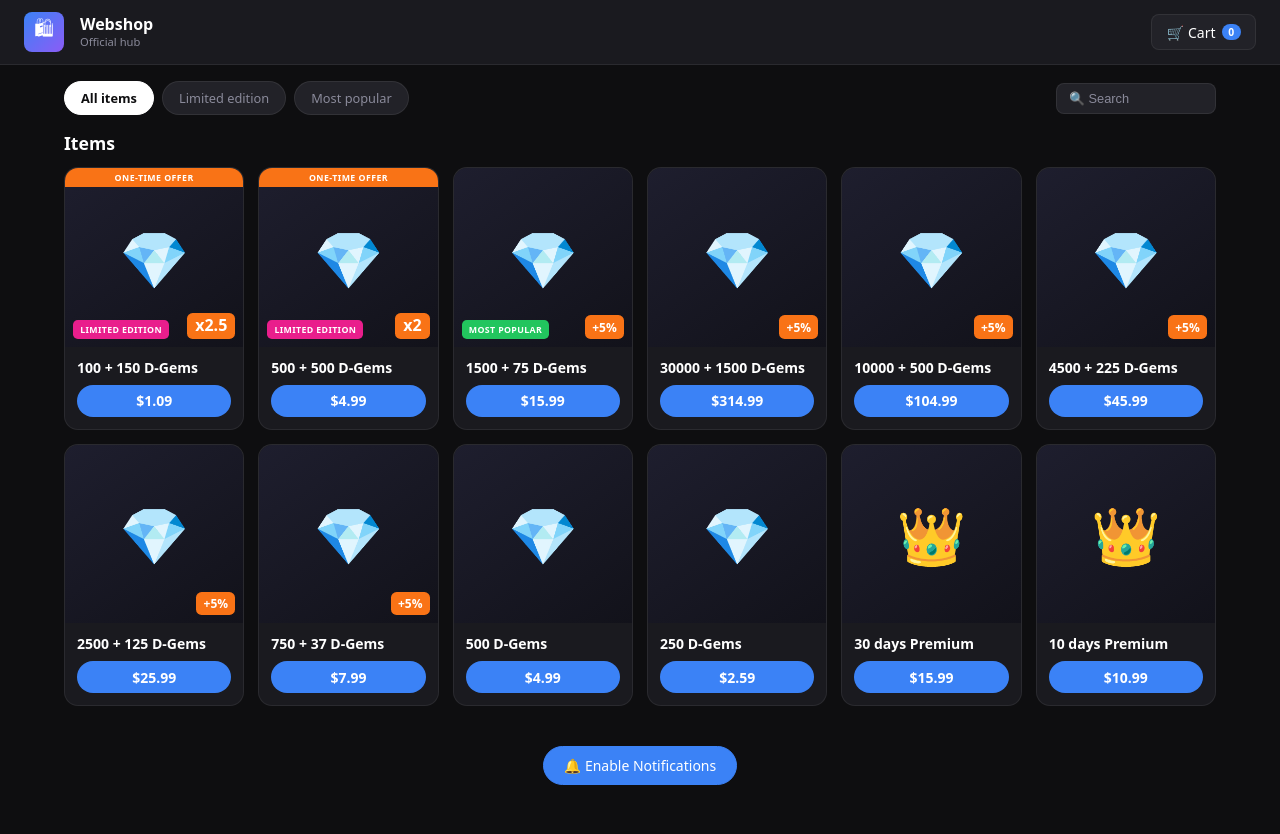
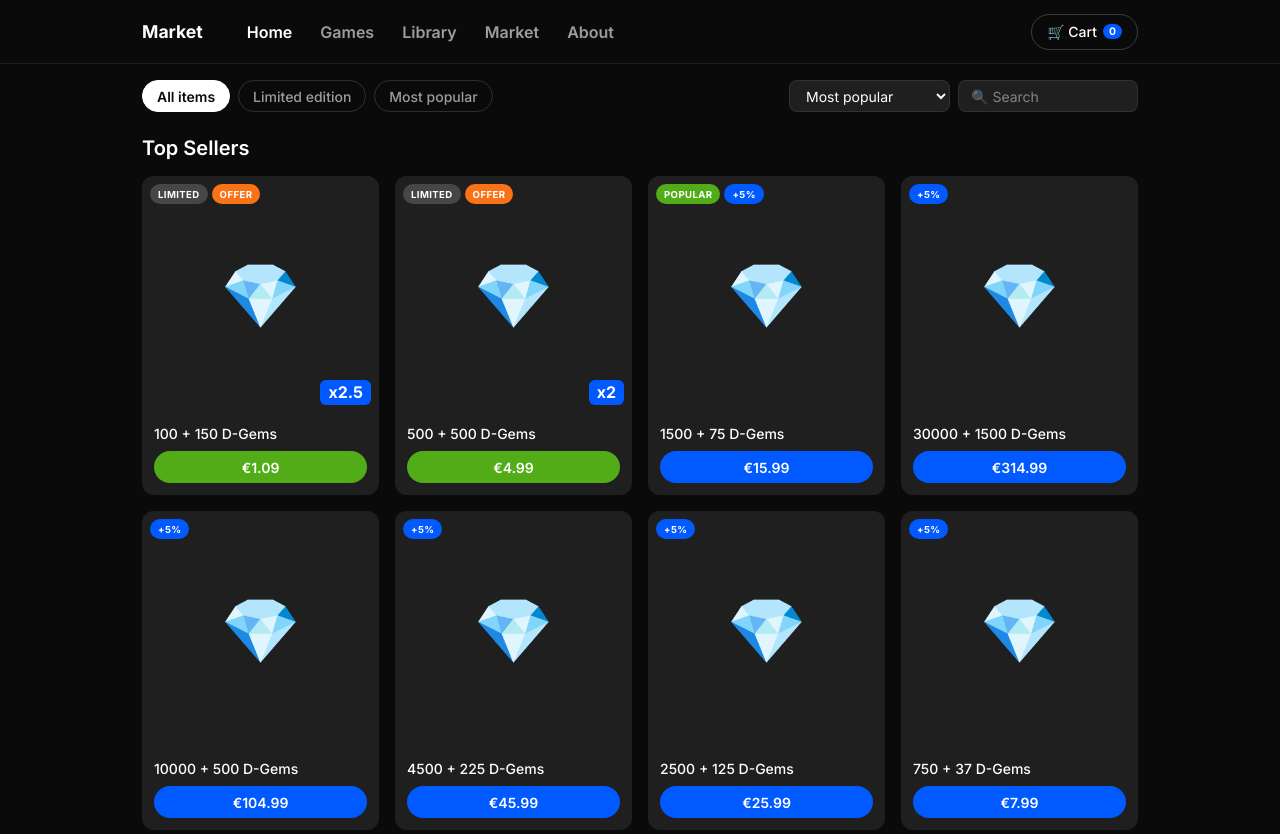
Before and after one commit to silentPandaren/pwa-proto, a website: page public/index.html in a window 1280 px wide. Shown: the top 834 px of the page. Drawn offline with Linux system fonts and the light colour scheme.

Commit message:
Apply Figma design: Inter font, updated colors and card layout
- Colors from Figma: bg #0a0a0a, surface #1f1f1f, primary #005aff, green #51ac17
- Font changed to Inter (400/500/600/700 via Google Fonts)
- Header updated with nav links (Home, Games, Library, Market, About) and pill buttons
- Card structure reworked to Cover + Body with color tag pills and multiplier badge
- Filter buttons changed to pill style matching Figma Tag/Colorful component

Co-Authored-By: Claude Sonnet 4.6 <noreply@anthropic.com>

```diff
--- a/public/css/styles.css
+++ b/public/css/styles.css
@@ -1,78 +1,143 @@
+@import url('https://fonts.googleapis.com/css2?family=Inter:wght@400;500;600;700&display=swap');
+
 :root {
-  --bg: #0e0e10;
-  --surface: #1a1a1f;
-  --surface2: #222228;
-  --border: rgba(255,255,255,0.07);
+  --bg: #0a0a0a;
+  --surface: #1f1f1f;
+  --surface2: #141414;
+  --border: rgba(255,255,255,0.08);
   --text: #ffffff;
-  --text-muted: #8a8a9a;
-  --primary: #3b82f6;
-  --primary-dark: #2563eb;
-  --badge-limited: #e91e8c;
-  --badge-popular: #22c55e;
-  --badge-bonus: #f97316;
-  --badge-offer: #f97316;
+  --text-muted: rgba(255,255,255,0.45);
+  --primary: #005aff;
+  --primary-dark: #0047cc;
+  --green: #51ac17;
+  --green-dark: #42910f;
 }
 
 * { box-sizing: border-box; margin: 0; padding: 0; }
 
 body {
-  font-family: system-ui, -apple-system, sans-serif;
+  font-family: 'Inter', system-ui, -apple-system, sans-serif;
   background: var(--bg);
   color: var(--text);
   min-height: 100vh;
+  -webkit-font-smoothing: antialiased;
 }
 
 /* ── HEADER ──────────────────────────────────────────────────────────── */
 header {
-  background: var(--surface);
+  background: var(--bg);
   border-bottom: 1px solid var(--border);
-  padding: 0.75rem 1.5rem;
+  padding: 0 142px;
+  height: 64px;
   display: flex;
   align-items: center;
-  gap: 1rem;
+  gap: 32px;
   position: sticky;
   top: 0;
   z-index: 100;
 }
 
 .header-logo {
-  width: 40px;
-  height: 40px;
-  border-radius: 8px;
-  background: linear-gradient(135deg, #3b82f6, #8b5cf6);
-  display: flex;
-  align-items: center;
-  justify-content: center;
-  font-size: 1.25rem;
+  font-size: 1.1rem;
+  font-weight: 700;
+  color: var(--text);
+  text-decoration: none;
+  white-space: nowrap;
   flex-shrink: 0;
 }
 
-.header-title { display: flex; flex-direction: column; gap: 0; }
-.header-title strong { font-size: 1rem; font-weight: 700; line-height: 1.2; }
-.header-title span { font-size: 0.7rem; color: var(--text-muted); }
+nav.header-nav {
+  display: flex;
+  align-items: center;
+  gap: 4px;
+  flex: 1;
+}
 
+.nav-link {
+  color: rgba(255,255,255,0.6);
+  text-decoration: none;
+  font-size: 1rem;
+  font-weight: 600;
+  padding: 0.35rem 0.75rem;
+  border-radius: 6px;
+  transition: color 0.15s, background 0.15s;
+  white-space: nowrap;
+}
+.nav-link:hover { color: #ffffff; background: rgba(255,255,255,0.06); }
+.nav-link.active { color: #ffffff; }
+
+.header-actions {
+  display: flex;
+  align-items: center;
+  gap: 8px;
+  flex-shrink: 0;
+}
+
+/* ── BUTTONS ─────────────────────────────────────────────────────────── */
+.btn {
+  display: inline-flex;
+  align-items: center;
+  gap: 6px;
+  font-family: inherit;
+  font-size: 0.875rem;
+  font-weight: 500;
+  padding: 0 15px;
+  height: 36px;
+  border-radius: 9999px;
+  border: none;
+  cursor: pointer;
+  transition: background 0.15s, opacity 0.15s;
+  white-space: nowrap;
+  text-decoration: none;
+}
+
+.btn-primary {
+  background: var(--primary);
+  color: #ffffff;
+}
+.btn-primary:hover { background: var(--primary-dark); }
+
+.btn-outline {
+  background: transparent;
+  color: var(--text);
+  border: 1px solid rgba(255,255,255,0.2);
+}
+.btn-outline:hover { background: rgba(255,255,255,0.06); }
+
+/* legacy .btn-primary used in cart/orders */
+a.btn-primary, button.btn-primary {
+  display: inline-flex;
+  align-items: center;
+  margin-top: 1rem;
+  padding: 0 24px;
+  height: 44px;
+}
+
+/* ── CART LINK (header) ──────────────────────────────────────────────── */
 #cart-link {
-  margin-left: auto;
+  display: inline-flex;
+  align-items: center;
+  gap: 6px;
+  font-family: inherit;
+  font-size: 0.875rem;
+  font-weight: 500;
+  padding: 0 15px;
+  height: 36px;
+  border-radius: 9999px;
+  border: 1px solid rgba(255,255,255,0.2);
+  background: transparent;
   color: var(--text);
   text-decoration: none;
-  display: flex;
-  align-items: center;
-  gap: 0.4rem;
-  font-size: 0.875rem;
-  font-weight: 500;
-  padding: 0.45rem 0.9rem;
-  border-radius: 0.5rem;
-  background: var(--surface2);
-  border: 1px solid var(--border);
   transition: background 0.15s;
+  white-space: nowrap;
 }
-#cart-link:hover { background: #2e2e38; }
+#cart-link:hover { background: rgba(255,255,255,0.06); }
 
 #cart-badge {
   background: var(--primary);
   color: white;
   border-radius: 9999px;
-  padding: 0.05rem 0.4rem;
+  padding: 1px 6px;
   font-size: 0.65rem;
   font-weight: 700;
   min-width: 1.1rem;
@@ -83,218 +148,227 @@ header {
   background: var(--primary);
   color: white;
   border: none;
-  padding: 0.45rem 0.9rem;
-  border-radius: 0.5rem;
+  padding: 0 15px;
+  height: 36px;
+  border-radius: 9999px;
   cursor: pointer;
-  font-weight: 600;
-  font-size: 0.8rem;
+  font-weight: 500;
+  font-size: 0.875rem;
+  font-family: inherit;
   transition: background 0.15s;
 }
 #install-btn:hover { background: var(--primary-dark); }
 
-/* ── FILTER BAR ───────────────────────────────────────────────────────── */
-#filter-bar {
+/* ── FILTER BAR ──────────────────────────────────────────────────────── */
+.filter-section {
+  padding: 16px 142px;
   display: flex;
   align-items: center;
-  gap: 0.5rem;
-  padding: 1rem 1.5rem;
-  max-width: 1200px;
-  margin: 0 auto;
+  gap: 8px;
   flex-wrap: wrap;
 }
 
-.filter-btn {
-  background: var(--surface2);
-  color: var(--text-muted);
-  border: 1px solid var(--border);
-  padding: 0.45rem 1rem;
+.filter-tags {
+  display: flex;
+  align-items: center;
+  gap: 8px;
+  flex-wrap: wrap;
+  flex: 1;
+}
+
+.tag-btn {
+  font-family: inherit;
+  font-size: 0.875rem;
+  font-weight: 500;
+  padding: 0 14px;
+  height: 32px;
   border-radius: 9999px;
+  border: 1px solid rgba(255,255,255,0.15);
+  background: transparent;
+  color: rgba(255,255,255,0.6);
   cursor: pointer;
-  font-size: 0.8rem;
-  font-weight: 500;
   transition: all 0.15s;
   white-space: nowrap;
 }
-.filter-btn:hover { color: var(--text); border-color: rgba(255,255,255,0.2); }
-.filter-btn.active {
+.tag-btn:hover { color: var(--text); border-color: rgba(255,255,255,0.3); }
+.tag-btn.active {
   background: var(--text);
   color: var(--bg);
   border-color: var(--text);
   font-weight: 600;
 }
 
-#filter-right {
-  margin-left: auto;
+.filter-right {
   display: flex;
   align-items: center;
-  gap: 0.5rem;
+  gap: 8px;
 }
 
 #sort-select {
-  background: var(--surface2);
+  background: var(--surface);
   color: var(--text);
   border: 1px solid var(--border);
-  padding: 0.45rem 0.75rem;
-  border-radius: 0.5rem;
-  font-size: 0.8rem;
+  padding: 0 12px;
+  height: 32px;
+  border-radius: 8px;
+  font-size: 0.875rem;
+  font-family: inherit;
   cursor: pointer;
   outline: none;
 }
 
 #search-input {
-  background: var(--surface2);
+  background: var(--surface);
   color: var(--text);
   border: 1px solid var(--border);
-  padding: 0.45rem 0.75rem;
-  border-radius: 0.5rem;
-  font-size: 0.8rem;
+  padding: 0 12px;
+  height: 32px;
+  border-radius: 8px;
+  font-size: 0.875rem;
+  font-family: inherit;
   outline: none;
-  width: 160px;
+  width: 180px;
   transition: border-color 0.15s;
 }
 #search-input::placeholder { color: var(--text-muted); }
 #search-input:focus { border-color: var(--primary); }
 
-/* ── SECTION TITLE ────────────────────────────────────────────────────── */
-#section-title {
-  padding: 0 1.5rem 0.75rem;
-  max-width: 1200px;
-  margin: 0 auto;
-  font-size: 1.1rem;
-  font-weight: 700;
+/* ── SECTION HEADING ─────────────────────────────────────────────────── */
+.section-heading {
+  padding: 8px 142px 16px;
+  font-size: 1.25rem;
+  font-weight: 600;
   color: var(--text);
 }
 
-/* ── PRODUCT GRID ─────────────────────────────────────────────────────── */
+/* ── PRODUCT GRID ────────────────────────────────────────────────────── */
 #product-grid {
   display: grid;
-  grid-template-columns: repeat(auto-fill, minmax(180px, 1fr));
-  gap: 0.875rem;
-  padding: 0 1.5rem 1.5rem;
-  max-width: 1200px;
-  margin: 0 auto;
+  grid-template-columns: repeat(auto-fill, minmax(200px, 1fr));
+  gap: 16px;
+  padding: 0 142px 48px;
 }
 
+/* ── PRODUCT CARD ────────────────────────────────────────────────────── */
 .product-card {
   background: var(--surface);
-  border: 1px solid var(--border);
-  border-radius: 0.875rem;
+  border-radius: 12px;
   overflow: hidden;
   cursor: pointer;
   transition: transform 0.15s, box-shadow 0.15s;
+  display: flex;
+  flex-direction: column;
 }
 .product-card:hover {
-  transform: translateY(-2px);
-  box-shadow: 0 8px 24px rgba(0,0,0,0.4);
+  transform: translateY(-3px);
+  box-shadow: 0 12px 32px rgba(0,0,0,0.5);
 }
 
-/* Image area */
-.card-image {
+.card-cover {
   position: relative;
   width: 100%;
   aspect-ratio: 1;
-  background: linear-gradient(145deg, #1e1e2e, #12121a);
+  background: #1f1f1f;
   display: flex;
   align-items: center;
   justify-content: center;
-  font-size: 3.5rem;
+  font-size: 4rem;
+  overflow: hidden;
 }
 
-/* ONE-TIME OFFER banner across top of image */
-.badge-offer-banner {
+/* Color tag pills — top left */
+.card-tags {
   position: absolute;
-  top: 0; left: 0; right: 0;
-  background: var(--badge-offer);
-  color: white;
-  font-size: 0.55rem;
-  font-weight: 800;
-  text-align: center;
-  padding: 0.2rem;
-  letter-spacing: 0.05em;
-  text-transform: uppercase;
+  top: 8px;
+  left: 8px;
+  display: flex;
+  flex-wrap: wrap;
+  gap: 4px;
 }
 
-/* Multiplier badge bottom-right */
-.badge-multiplier {
-  position: absolute;
-  bottom: 0.5rem;
-  right: 0.5rem;
-  background: var(--badge-offer);
-  color: white;
-  font-size: 1rem;
-  font-weight: 800;
-  padding: 0.2rem 0.5rem;
-  border-radius: 0.35rem;
-  line-height: 1.2;
-}
-
-/* +N% badge bottom-right */
-.badge-bonus {
-  position: absolute;
-  bottom: 0.5rem;
-  right: 0.5rem;
-  background: var(--badge-bonus);
-  color: white;
-  font-size: 0.75rem;
+.tag {
+  display: inline-flex;
+  align-items: center;
+  padding: 0 8px;
+  height: 20px;
+  border-radius: 10px;
+  font-size: 0.6rem;
   font-weight: 700;
-  padding: 0.2rem 0.45rem;
-  border-radius: 0.35rem;
-}
-
-/* LIMITED EDITION / MOST POPULAR pill bottom-left */
-.badge-label {
-  position: absolute;
-  bottom: 0.5rem;
-  left: 0.5rem;
-  font-size: 0.55rem;
-  font-weight: 700;
-  padding: 0.2rem 0.45rem;
-  border-radius: 0.3rem;
   text-transform: uppercase;
   letter-spacing: 0.04em;
+  white-space: nowrap;
 }
-.badge-limited { background: var(--badge-limited); color: white; }
-.badge-popular { background: var(--badge-popular); color: white; }
+.tag-white { background: rgba(255,255,255,0.18); color: #ffffff; backdrop-filter: blur(4px); }
+.tag-green { background: var(--green); color: #ffffff; }
+.tag-blue  { background: var(--primary); color: #ffffff; }
+.tag-orange { background: #f97316; color: #ffffff; }
+
+/* Multiplier — bottom right */
+.card-multiplier {
+  position: absolute;
+  bottom: 8px;
+  right: 8px;
+  background: var(--primary);
+  color: #ffffff;
+  font-size: 1rem;
+  font-weight: 700;
+  padding: 2px 8px;
+  border-radius: 6px;
+  line-height: 1.3;
+}
 
 /* Card body */
 .card-body {
-  padding: 0.75rem;
+  padding: 12px;
+  display: flex;
+  flex-direction: column;
+  gap: 8px;
+  flex: 1;
 }
 
 .card-name {
   font-size: 0.875rem;
-  font-weight: 600;
+  font-weight: 500;
   color: var(--text);
-  margin-bottom: 0.5rem;
   line-height: 1.3;
 }
 
-.card-price-btn {
-  display: inline-block;
+.card-price-row {
+  display: flex;
+  align-items: center;
+  gap: 8px;
+}
+
+.card-buy-btn {
+  display: inline-flex;
+  align-items: center;
+  justify-content: center;
+  font-family: inherit;
+  font-size: 0.875rem;
+  font-weight: 600;
+  padding: 0 15px;
+  height: 32px;
+  border-radius: 9999px;
+  border: none;
+  cursor: pointer;
+  transition: opacity 0.15s, transform 0.1s;
   background: var(--primary);
-  color: white;
-  border: none;
-  padding: 0.4rem 1rem;
-  border-radius: 9999px;
-  font-size: 0.875rem;
-  font-weight: 700;
-  cursor: pointer;
-  transition: background 0.15s;
-  font-family: inherit;
-  width: 100%;
-  text-align: center;
+  color: #ffffff;
+  flex: 1;
 }
-.card-price-btn:hover { background: var(--primary-dark); }
-.card-price-btn:active { transform: scale(0.97); }
+.card-buy-btn.green { background: var(--green); }
+.card-buy-btn:hover { opacity: 0.88; }
+.card-buy-btn:active { transform: scale(0.97); }
 
 /* ── PUSH CONTROLS ───────────────────────────────────────────────────── */
 #push-controls {
   text-align: center;
-  padding: 1rem 1.5rem 2rem;
+  padding: 1rem 1.5rem 2.5rem;
 }
 
 #push-controls button {
-  padding: 0.55rem 1.25rem;
+  padding: 0 20px;
+  height: 40px;
   border-radius: 9999px;
   border: 1px solid var(--primary);
   cursor: pointer;
@@ -303,13 +377,12 @@ header {
   font-family: inherit;
   transition: all 0.15s;
 }
-
 #subscribe-btn { background: var(--primary); color: white; }
 #subscribe-btn:hover { background: var(--primary-dark); }
 #unsubscribe-btn { background: transparent; color: var(--primary); }
-#unsubscribe-btn:hover { background: rgba(59,130,246,0.1); }
+#unsubscribe-btn:hover { background: rgba(0,90,255,0.1); }
 
-/* ── CART PAGE ────────────────────────────────────────────────────────── */
+/* ── CART PAGE ───────────────────────────────────────────────────────── */
 .cart-container, .orders-container, .page-container {
   max-width: 700px;
   margin: 2rem auto;
@@ -319,12 +392,13 @@ header {
 .cart-container h2, .orders-container h2 {
   margin-bottom: 1rem;
   font-size: 1.25rem;
+  font-weight: 600;
 }
 
 .cart-item {
   background: var(--surface);
   border: 1px solid var(--border);
-  border-radius: 0.75rem;
+  border-radius: 12px;
   padding: 1rem 1.25rem;
   display: flex;
   justify-content: space-between;
@@ -339,7 +413,7 @@ header {
 .cart-total {
   background: var(--surface);
   border: 1px solid var(--border);
-  border-radius: 0.75rem;
+  border-radius: 12px;
   padding: 1rem 1.25rem;
   display: flex;
   justify-content: space-between;
@@ -348,23 +422,6 @@ header {
   margin-top: 1rem;
 }
 
-.btn-primary {
-  display: inline-block;
-  margin-top: 1rem;
-  background: var(--primary);
-  color: white;
-  border: none;
-  padding: 0.75rem 1.5rem;
-  border-radius: 9999px;
-  cursor: pointer;
-  font-size: 0.95rem;
-  font-weight: 600;
-  text-decoration: none;
-  font-family: inherit;
-  transition: background 0.15s;
-}
-.btn-primary:hover { background: var(--primary-dark); }
-
 .empty-state {
   text-align: center;
   padding: 3rem 1rem;
@@ -372,11 +429,11 @@ header {
 }
 .empty-state .icon { font-size: 3rem; margin-bottom: 0.75rem; }
 
-/* ── ORDER STATUS ─────────────────────────────────────────────────────── */
+/* ── ORDER STATUS ────────────────────────────────────────────────────── */
 .order-card {
   background: var(--surface);
   border: 1px solid var(--border);
-  border-radius: 0.875rem;
+  border-radius: 12px;
   padding: 1.25rem;
   margin-bottom: 1rem;
 }
@@ -398,9 +455,9 @@ header {
   font-size: 0.75rem;
   font-weight: 600;
 }
-.status-shipped { background: rgba(34,197,94,0.15); color: #4ade80; }
+.status-shipped    { background: rgba(81,172,23,0.15);  color: #51ac17; }
 .status-processing { background: rgba(249,115,22,0.15); color: #fb923c; }
-.status-delivered { background: rgba(59,130,246,0.15); color: #60a5fa; }
+.status-delivered  { background: rgba(0,90,255,0.15);   color: #005aff; }
 
 /* ── TOAST ───────────────────────────────────────────────────────────── */
 button { font-family: inherit; }
@@ -410,7 +467,7 @@ button { font-family: inherit; }
   bottom: 1.5rem;
   left: 50%;
   transform: translateX(-50%) translateY(100px);
-  background: var(--surface2);
+  background: var(--surface);
   border: 1px solid var(--border);
   color: var(--text);
   padding: 0.75rem 1.25rem;
@@ -422,3 +479,20 @@ button { font-family: inherit; }
   box-shadow: 0 4px 20px rgba(0,0,0,0.5);
 }
 #toast.show { transform: translateX(-50%) translateY(0); }
+
+/* ── RESPONSIVE ──────────────────────────────────────────────────────── */
+@media (max-width: 1100px) {
+  header,
+  .filter-section,
+  .section-heading,
+  #product-grid { padding-left: 24px; padding-right: 24px; }
+}
+
+@media (max-width: 768px) {
+  header { padding: 0 16px; gap: 12px; }
+  nav.header-nav { display: none; }
+  .filter-section,
+  .section-heading,
+  #product-grid { padding-left: 16px; padding-right: 16px; }
+  #product-grid { grid-template-columns: repeat(auto-fill, minmax(150px, 1fr)); }
+}
--- a/public/index.html
+++ b/public/index.html
@@ -3,37 +3,52 @@
 <head>
   <meta charset="UTF-8">
   <meta name="viewport" content="width=device-width, initial-scale=1.0">
-  <meta name="theme-color" content="#0e0e10">
+  <meta name="theme-color" content="#0a0a0a">
   <link rel="manifest" href="/manifest.json">
   <meta name="apple-mobile-web-app-capable" content="yes">
   <meta name="apple-mobile-web-app-status-bar-style" content="black-translucent">
-  <meta name="apple-mobile-web-app-title" content="Webshop">
+  <meta name="apple-mobile-web-app-title" content="Market">
   <link rel="apple-touch-icon" href="/icons/icon-192.png">
-  <title>PWA Webshop</title>
+  <title>Market</title>
+  <link rel="preconnect" href="https://fonts.googleapis.com">
+  <link rel="preconnect" href="https://fonts.gstatic.com" crossorigin>
+  <link href="https://fonts.googleapis.com/css2?family=Inter:wght@400;500;600;700&display=swap" rel="stylesheet">
   <link rel="stylesheet" href="/css/styles.css">
 </head>
 <body>
 
 <header>
-  <div class="header-logo">🛍</div>
-  <div class="header-title">
-    <strong>Webshop</strong>
-    <span>Official hub</span>
+  <a href="/" class="header-logo">Market</a>
+  <nav class="header-nav">
+    <a href="/" class="nav-link active">Home</a>
+    <a href="#" class="nav-link">Games</a>
+    <a href="#" class="nav-link">Library</a>
+    <a href="#" class="nav-link">Market</a>
+    <a href="#" class="nav-link">About</a>
+  </nav>
+  <div class="header-actions">
+    <a href="/cart.html" id="cart-link">🛒 Cart <span id="cart-badge">0</span></a>
+    <button id="install-btn" hidden>⬇ Install Launcher</button>
   </div>
-  <a href="/cart.html" id="cart-link">🛒 Cart <span id="cart-badge">0</span></a>
-  <button id="install-btn" hidden>⬇ Install</button>
 </header>
 
-<div id="filter-bar">
-  <button class="filter-btn active" data-filter="all">All items</button>
-  <button class="filter-btn" data-filter="limited">Limited edition</button>
-  <button class="filter-btn" data-filter="popular">Most popular</button>
-  <div id="filter-right">
+<div class="filter-section">
+  <div class="filter-tags">
+    <button class="tag-btn active" data-filter="all">All items</button>
+    <button class="tag-btn" data-filter="limited">Limited edition</button>
+    <button class="tag-btn" data-filter="popular">Most popular</button>
+  </div>
+  <div class="filter-right">
+    <select id="sort-select">
+      <option>Most popular</option>
+      <option>Price: low to high</option>
+      <option>Price: high to low</option>
+    </select>
     <input id="search-input" type="search" placeholder="🔍 Search">
   </div>
 </div>
 
-<div id="section-title">Items</div>
+<div class="section-heading">Top Sellers</div>
 
 <main id="product-grid"></main>
 
--- a/public/js/products.js
+++ b/public/js/products.js
@@ -69,29 +69,29 @@ function renderCatalog() {
   }
 
   grid.innerHTML = products.map((p) => {
-    const labelBadge = p.badge === 'limited'
-      ? '<span class="badge-label badge-limited">Limited Edition</span>'
-      : p.badge === 'popular'
-        ? '<span class="badge-label badge-popular">Most Popular</span>'
-        : '';
+    const tags = [];
+    if (p.badge === 'limited') tags.push('<span class="tag tag-white">Limited</span>');
+    if (p.badge === 'popular') tags.push('<span class="tag tag-green">Popular</span>');
+    if (p.offer)  tags.push('<span class="tag tag-orange">Offer</span>');
+    if (p.bonus)  tags.push(`<span class="tag tag-blue">${p.bonus}</span>`);
+    const tagsHtml = tags.length ? `<div class="card-tags">${tags.join('')}</div>` : '';
 
-    const rightBadge = p.offer && p.multiplier
-      ? `<div class="badge-offer-banner">One-Time Offer</div>
-         <span class="badge-multiplier">${p.multiplier}</span>`
-      : p.bonus
-        ? `<span class="badge-bonus">${p.bonus}</span>`
-        : '';
+    const multiplierHtml = p.multiplier
+      ? `<div class="card-multiplier">${p.multiplier}</div>`
+      : '';
 
     return `
       <article class="product-card" onclick="addToCart('${p.id}','${p.name}',${p.price})">
-        <div class="card-image">
-          ${rightBadge}
-          ${labelBadge}
+        <div class="card-cover">
           <span>${p.emoji}</span>
+          ${tagsHtml}
+          ${multiplierHtml}
         </div>
         <div class="card-body">
           <div class="card-name">${p.name}</div>
-          <button class="card-price-btn">$${p.price.toFixed(2)}</button>
+          <div class="card-price-row">
+            <button class="card-buy-btn${p.offer ? ' green' : ''}">€${p.price.toFixed(2)}</button>
+          </div>
         </div>
       </article>`;
   }).join('');
@@ -99,7 +99,7 @@ function renderCatalog() {
 
 function setFilter(filter) {
   activeFilter = filter;
-  document.querySelectorAll('.filter-btn').forEach((btn) => {
+  document.querySelectorAll('.tag-btn').forEach((btn) => {
     btn.classList.toggle('active', btn.dataset.filter === filter);
   });
   renderCatalog();
@@ -108,7 +108,7 @@ function setFilter(filter) {
 document.addEventListener('DOMContentLoaded', () => {
   renderCatalog();
 
-  document.querySelectorAll('.filter-btn').forEach((btn) => {
+  document.querySelectorAll('.tag-btn').forEach((btn) => {
     btn.addEventListener('click', () => setFilter(btn.dataset.filter));
   });
 
```
Also changed, not shown: public/cart.html (+17 -5 lines).
